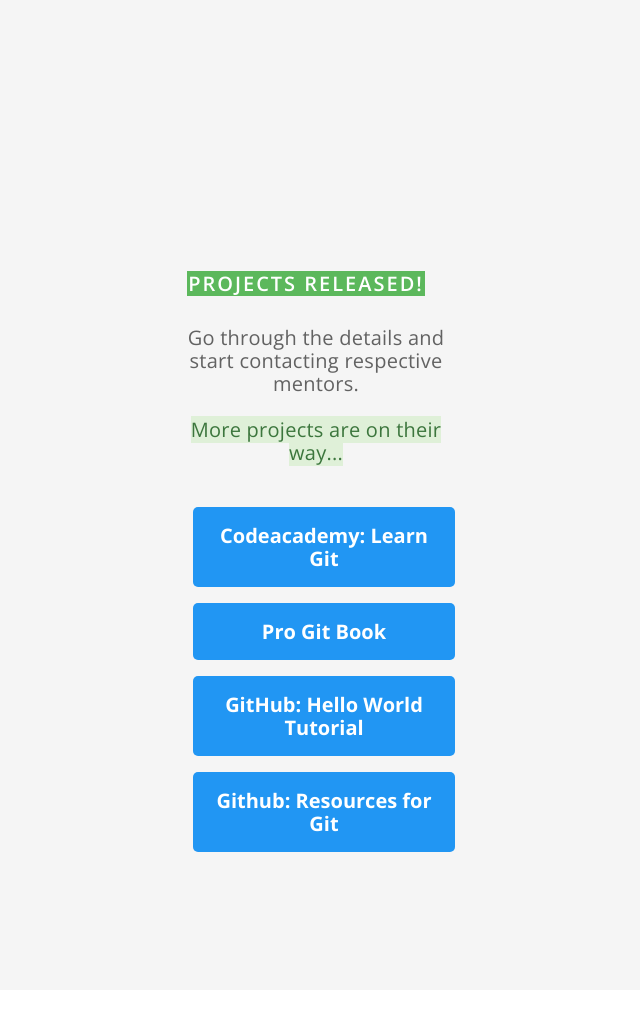
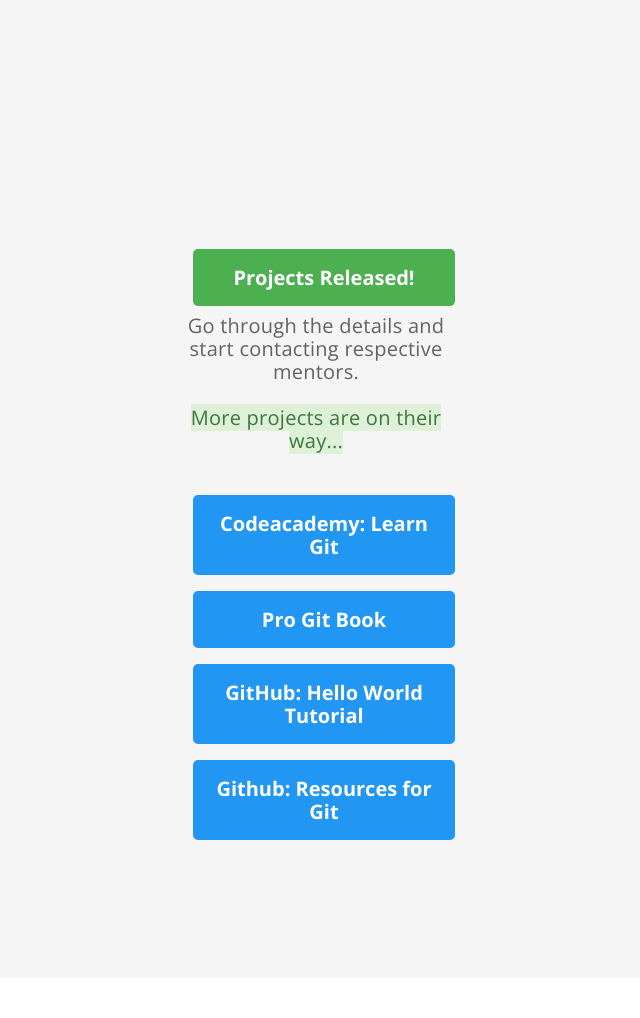
Before and after one commit to kossiitkgp/kwoc-2018, a Flask app: template templates/dashboard.html in a window 1280 px wide. Shown: the part 376-1394 px from the top of the page, without its empty margins (324-964 px from the left). Run offline with Flask 2, Linux system fonts and the light colour scheme; the template is opened without the code that fills it, so the values that code supplies are empty; some libraries are stand-ins or nearby versions.

Commit message:
Made the button a link to projects, added style to button

```diff
--- a/static/css/dashboard.css
+++ b/static/css/dashboard.css
@@ -263,6 +263,22 @@
 	color: #fff;
 }
 
+.prjt-rel {
+	text-align: center;
+	display: inline-block;
+	padding: 16px 20px;
+	color: #fff;
+	font-weight: bold;
+	text-decoration: none;
+	font-size: 20px;
+	background: #4CAF50;
+	margin: 8px;
+	border-radius: 5px;
+	text-transform: none;
+	letter-spacing: 0;
+	width: 100%;
+}
+
 @media only screen and (max-width: 450px) {
 	.section1 .col2.last .col3 span {
 		font-size: 10px;
--- a/templates/dashboard.html
+++ b/templates/dashboard.html
@@ -76,7 +76,7 @@
                         <h1>{{ id }}</h1>
                         <p>{{ college }}</p>
                         <br><br><br>
-                        <p class="panel-heading"><button class="btn btn-success">Projects Released!</button><br>Go through the details and start contacting respective mentors.<br><br><span class="alert-success">More projects are on their way...</span></p>
+                        <p class="panel-heading"><a class="btn btn-success prjt-rel" href="{{ url_for('projects') }}">Projects Released!</a><br>Go through the details and start contacting respective mentors.<br><br><span class="alert-success">More projects are on their way...</span></p>
                     </div>
                     <div class="tut-links col-sm-4 center-block center-col">
                         <ul>
```
